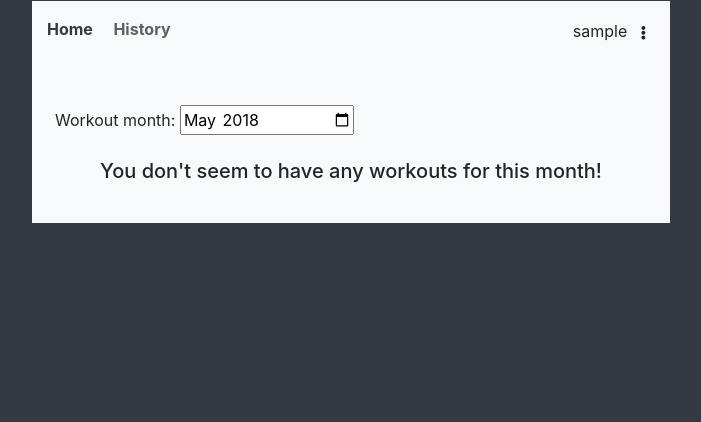
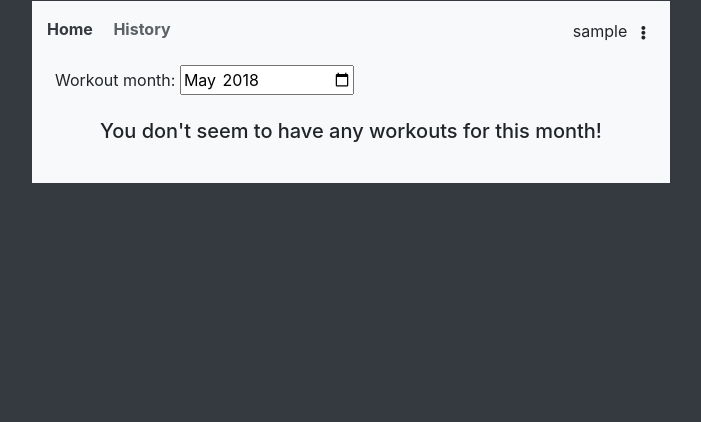
Before and after one commit to DTasev/fit, a Django app: page /history in a window 1280 px wide. Shown: the top 422 px of the page, without its empty margins (289-990 px from the left). Run offline with Django 3.2, Linux system fonts and the light colour scheme; the visitor is signed in with stand-in values (Sample User, id 1); data that the repository does not hold is empty; parts of the project's set-up code (start-up, migrations or seed data) failed here and were passed over; some libraries are stand-ins or nearby versions.

Commit message:
removed large margin on top in history page, also closes #19

```diff
--- a/today/templates/today/history.html
+++ b/today/templates/today/history.html
@@ -12,7 +12,7 @@
   </script>
 {% endblock %}
 {% block content %}
-  <div class="mt-2 mt-lg-5 mx-2">
+  <div class="mt-2 mx-2">
     <label class="pt-3">
       Workout month:
       <input type="month" value="{{ selected_month }}" onchange="showWorkoutForMonth(this)">
```
